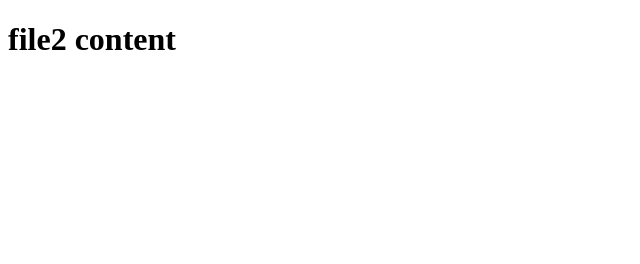
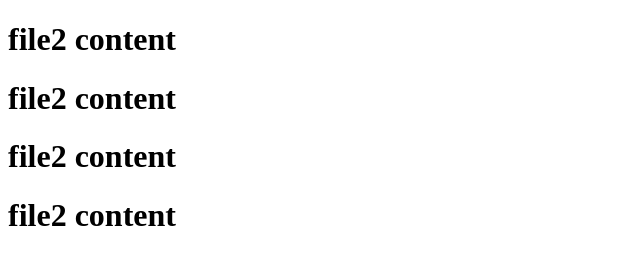
Before and after one commit to shivam7242/shivam7242, a plain HTML site: page file2.html in a window 1280 px wide. Shown: the whole page, without its empty margins (0-640 px from the left). Drawn offline with Linux system fonts and the light colour scheme.

Commit message:
learning git diff and git diff --staged

```diff
--- a/file2.html
+++ b/file2.html
@@ -10,6 +10,9 @@
 
 <body>
     <h1>file2 content</h1>
+    <h1>file2 content</h1>
+    <h1>file2 content</h1>
+    <h1>file2 content</h1>
 </body>
 
 </html>
```
Also changed, not shown: file1.html (+3 -0 lines).
